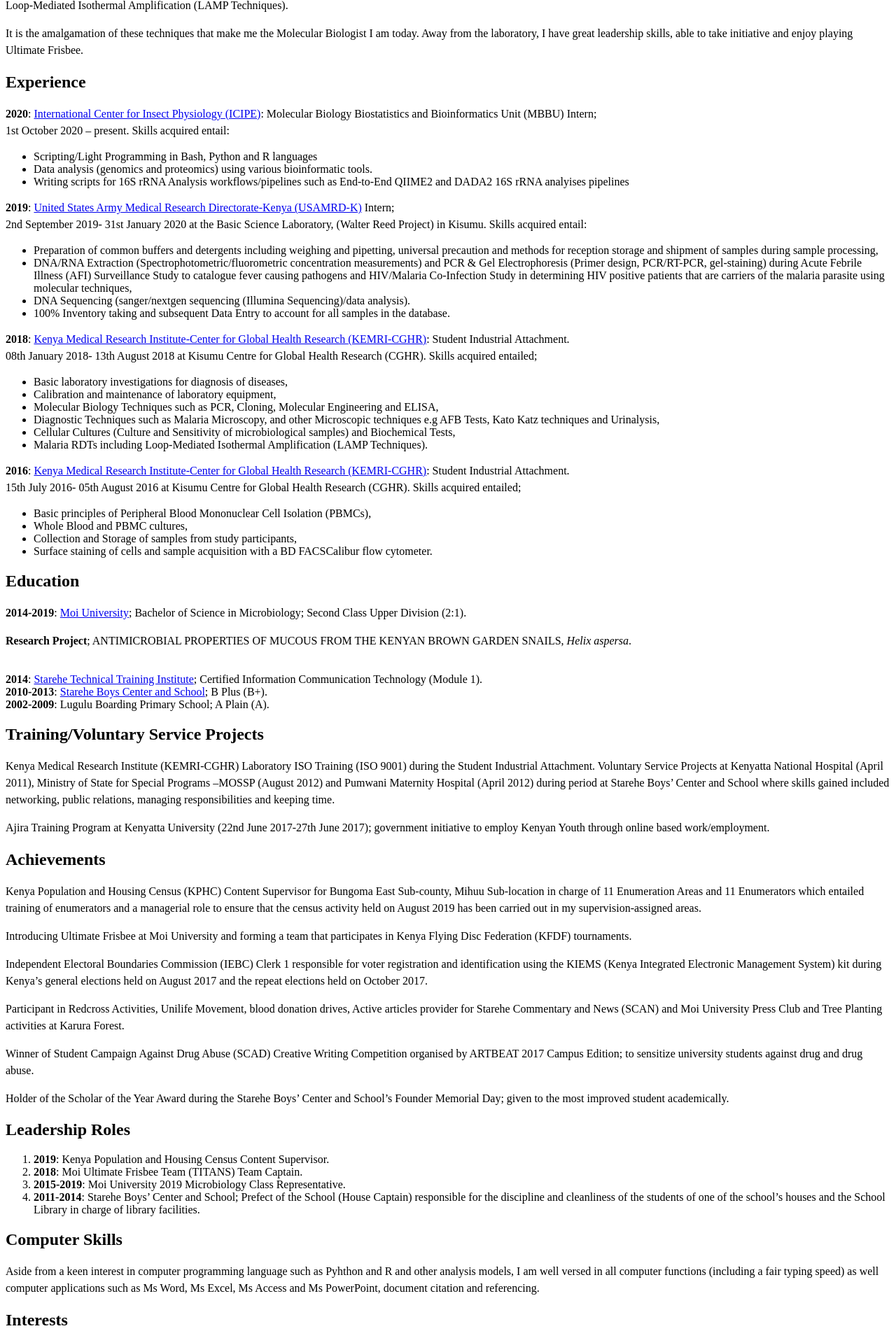
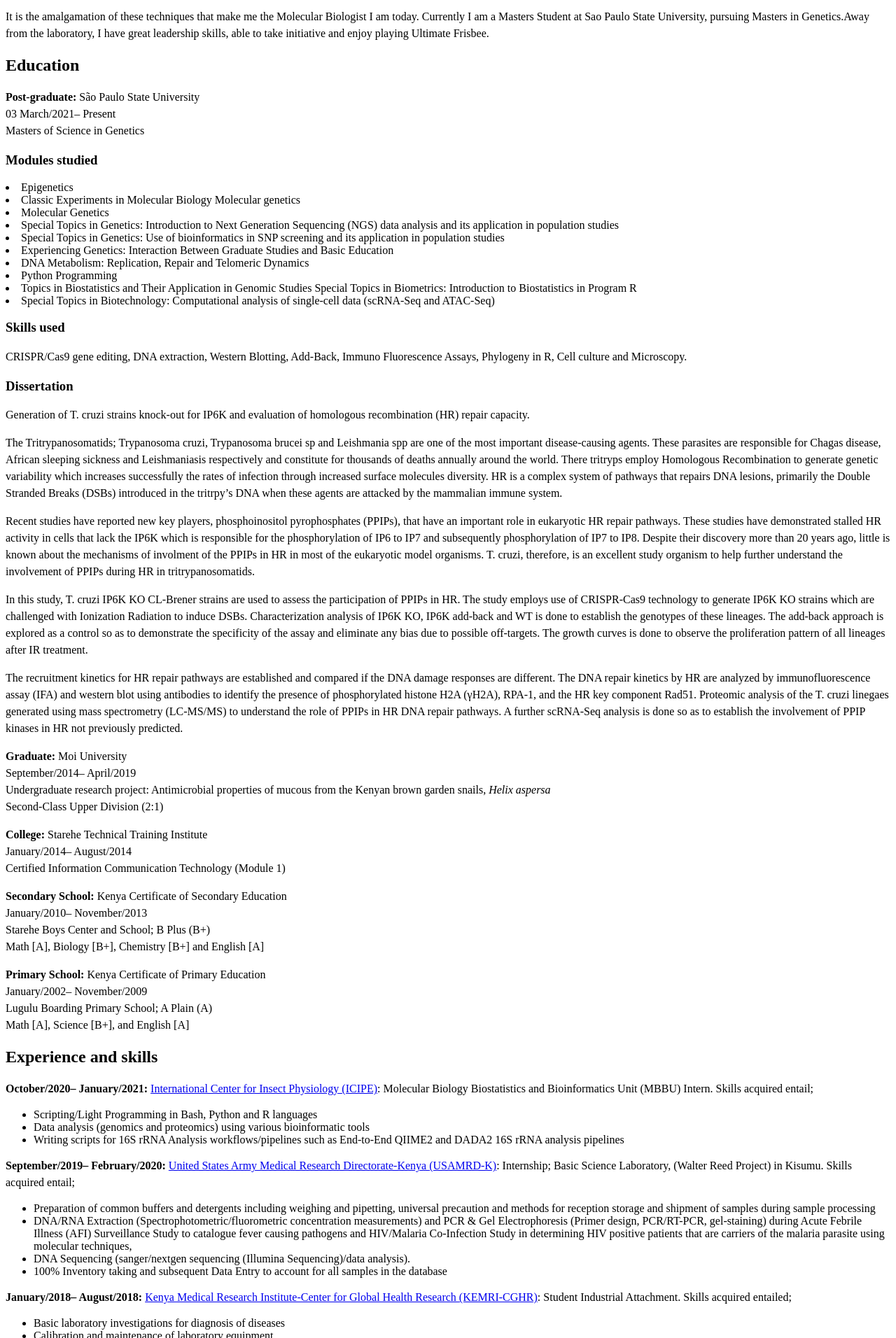
Before and after one commit to BryanAbuchery/BryanAbuchery.github.io, a plain HTML site: page index.html in a window 1280 px wide. Shown: the part 888-2800 px from the top of the page at 70% size. Drawn offline with Linux system fonts and the light colour scheme.

Commit message:
Adding modified html

```diff
--- a/index.html
+++ b/index.html
@@ -7,23 +7,22 @@
 
     <body>
         <h1>Bryan Etindi Abuchery</h1>
-        <p><b>Address</b>: P.O BOX 525-50205 Webuye-East, Bungoma County
-            <br><b>Telephone</b>: +254-710918364
-            <br><b>Mobile</b>: +254-710918364
-            <br><b>Email</b>: bryanabuchery5@gmail.com
-            <br><b>Nationality</b>: Kenyan
-            <br><b>Date of Birth</b>: 05th May 1995
+        <p>
+            <br>Rua Dr. Ranimiro Lotufo, 350,
+            <br>18607-050, Botucatu, SP
+            <br>+55 (14) 99105-4115
+            <br>bryan.abuchery@unesp.br
             <br><a href="https://www.linkedin.com/in/bryan-abuchery-999153a7/"><img src="icons8-linkedin-48.png"></a> <a href="https://github.com/BryanAbuchery"><img src="icons8-github-30.png"></a> <a href="https://twitter.com/AbucheryBryan"><img src="favicon.ico"></a>
         </p>
 
-        <h2>Profile</h2>
+        <h2>Personal Statement</h2>
 
-        <p>A molecular biologist and a Bioinformatics enthusiast. I am a well polished Microbiologist with a Bachelor’s Degree from Moi University.
+        <p>
+            A molecular biologist and a Bioinformatics enthusiast with Master's Degree in Genetics and a Bachelor’s Degree in Microbiology.
         </p>
 
         <p>
-            Shortly after my graduation, I was able to get admittance for an internship opportunity at the United States Army Medical Research Unit-Kenya (USAMRU-K) and another at International Center for Insect Physiology and Ecology (ICIPE). The six-month internship at USAMRU-K equipped me with Molecular Biology techniques which have continually helped me to obtain high quality results in different biological assays.
-
+            Shortly after my graduation, I was able to get admittance for an internship opportunity at the United States Army Medical Research Unit-Kenya. The six-month internship equipped me with Molecular Biology techniques which have continually helped me to obtain high quality results in different biological assays.
         </p>
 
         <p>
@@ -31,7 +30,7 @@
         </p>
 
         <p>
-            At ICIPE, I interned for five months whereby I boosted my professional experience through gaining skills important for data analysis. The Molecular Biology, Biostatistics and Bioinformatics Unit (MBBU) at ICIPE helped me gain insights on data analysis using various bioinformatics tools.
+            I have also been a bioinformatics intern at International Center for Insect Physiology (ICIPE) Research center. The Molecular Biology Biostatistics and Bioinformatics Unit (MBBU) hub housed within ICIPE was very instrumental in introducing me to new Molecular Biology research concepts such as Next Generation Sequencing and use of computational tools to analyze biological data. Among key techniques include application of programming languages such as Python and R, biostatistics and genomic data analysis.
         </p>
 
         <p>
@@ -47,65 +46,160 @@
         </p>
 
         <p>
-            It is the amalgamation of these techniques that make me the Molecular Biologist I am today. Away from the laboratory, I have great leadership skills, able to take initiative and enjoy playing Ultimate Frisbee.
+            It is the amalgamation of these techniques that make me the Molecular Biologist I am today. Currently I am a Masters Student at Sao Paulo State University, pursuing Masters in Genetics.Away from the laboratory, I have great leadership skills, able to take initiative and enjoy playing Ultimate Frisbee.
         </p>
 
 
-        <h2>Experience</h2>
+        <h2>Education</h2>
 
         <p>
-            <b>2020</b>: <a href="http://www.icipe.org/">International Center for Insect Physiology (ICIPE)</a>: Molecular Biology Biostatistics and Bioinformatics Unit (MBBU) Intern;
-            <br>1st October 2020 – present. Skills acquired entail:
-            <br><ul>
+            <b>Post-graduate:</b> São Paulo State University
+
+            <br>03 March/2021– Present
+            <br>Masters of Science in Genetics
+        </p>
+
+            <h3>Modules studied</h3>
+
+            <li>Epigenetics</li>
+
+            <li>Classic Experiments in Molecular Biology Molecular genetics</li>
+
+            <li>Molecular Genetics</li>
+
+            <li>Special Topics in Genetics: Introduction to Next Generation Sequencing (NGS) data analysis and its application in population studies </li>
+
+            <li>Special Topics in Genetics: Use of bioinformatics in SNP screening and its application in population studies</li>
+
+            <li>Experiencing Genetics: Interaction Between Graduate Studies and Basic Education</li>
+
+            <li>DNA Metabolism: Replication, Repair and Telomeric Dynamics</li>
+
+            <li>Python Programming</li>
+
+            <li>Topics in Biostatistics and Their Application in Genomic Studies Special Topics in Biometrics: Introduction to Biostatistics in Program R</li>
+
+            <li>Special Topics in Biotechnology: Computational analysis of single-cell data (scRNA-Seq and ATAC-Seq)</li>
+
+            <h3>Skills used</h3>
+
+            <p>
+                CRISPR/Cas9 gene editing, DNA extraction, Western Blotting, Add-Back, Immuno Fluorescence Assays, Phylogeny in R, Cell culture and Microscopy.
+            </p>
+
+            <h3>Dissertation</h3>
+
+            <p>
+                Generation of T. cruzi strains knock-out for IP6K and evaluation of homologous recombination (HR) repair capacity.
+            </p>
+
+            <p>
+                The Tritrypanosomatids; Trypanosoma cruzi, Trypanosoma brucei sp and Leishmania spp are one of the most important disease-causing agents. These parasites are responsible for Chagas disease, African sleeping sickness and Leishmaniasis respectively and constitute for thousands of deaths annually around the world. There tritryps employ Homologous Recombination to generate genetic variability which increases successfully the  rates of infection through increased surface molecules diversity. HR is a complex system of pathways that repairs DNA lesions, primarily the Double Stranded Breaks (DSBs) introduced in the tritrpy’s DNA when these agents are attacked by the mammalian immune system.
+            </p>
+
+            <p>
+                Recent studies have reported new key players, phosphoinositol pyrophosphates (PPIPs), that have an important role in eukaryotic HR repair pathways. These studies have demonstrated stalled HR activity in cells that lack the IP6K which is responsible for the phosphorylation of IP6 to IP7 and subsequently phosphorylation of IP7 to IP8. Despite their discovery more than 20 years ago, little is known about the mechanisms of involment of the PPIPs in HR in most of the eukaryotic model organisms. T. cruzi, therefore, is an excellent study organism to help further understand the involvement of PPIPs during HR in tritrypanosomatids.
+            </p>
+
+            <p>
+                In this study, T. cruzi IP6K KO CL-Brener strains are used to assess the participation of PPIPs in HR. The study employs use of CRISPR-Cas9 technology to generate IP6K KO strains which are challenged with Ionization Radiation to induce DSBs. Characterization analysis of IP6K KO, IP6K add-back and WT is done to establish the genotypes of these lineages. The add-back approach is explored as a control so as to demonstrate the specificity of the assay and eliminate any bias due to possible off-targets. The growth curves is done to observe the proliferation pattern of all lineages after IR treatment.
+            </p>
+
+            <p>
+                The recruitment kinetics for HR repair pathways are established and compared if the DNA damage responses are different. The DNA repair kinetics by HR are analyzed by immunofluorescence assay (IFA) and western blot using antibodies to identify the presence of phosphorylated histone H2A (γH2A), RPA-1, and the HR key component Rad51. Proteomic analysis of the T. cruzi linegaes generated using mass spectrometry (LC-MS/MS) to understand the role of PPIPs in HR DNA repair pathways. A further scRNA-Seq analysis is done so as to establish the involvement of PPIP kinases in HR not previously predicted.
+            </p>
+
+        <p>
+            <b>Graduate:</b> Moi University
+
+            <br>September/2014– April/2019
+            <br>Undergraduate research project: Antimicrobial properties of mucous from the Kenyan brown garden snails, <i>Helix aspersa</i>
+            <br>Second-Class Upper Division (2:1)
+        </p>
+
+        <p>
+            <b>College:</b> Starehe Technical Training Institute
+
+            <br>January/2014– August/2014
+            <br>Certified Information Communication Technology (Module 1)
+        </p>
+
+        <p>
+            <b>Secondary School:</b> Kenya Certificate of Secondary Education
+
+            <br>January/2010– November/2013
+            <br>Starehe Boys Center and School; B Plus (B+)
+            <br>Math [A], Biology [B+], Chemistry [B+] and English [A]
+        </p>
+
+        <p>
+            <b>Primary School:</b> Kenya Certificate of Primary Education
+
+            <br>January/2002– November/2009
+            <br>Lugulu Boarding Primary School; A Plain (A)
+            <br>Math [A], Science [B+], and English [A]
+        </p>
+
+        <h2>Experience and skills</h2>
+
+        <p>
+            <b>October/2020– January/2021:</b> <a href="http://www.icipe.org/">International Center for Insect Physiology (ICIPE)</a>: Molecular Biology Biostatistics and Bioinformatics Unit (MBBU) Intern. Skills acquired entail;
+
+            <ul>
                 <li>Scripting/Light Programming in Bash, Python and R languages</li>
-                <li>Data analysis (genomics and proteomics) using various bioinformatic tools.</li>
-                <li>Writing scripts for 16S rRNA Analysis workflows/pipelines such as End-to-End QIIME2 and DADA2 16S rRNA analyises pipelines</li>
+
+                <li>Data analysis (genomics and proteomics) using various bioinformatic tools</li>
+
+                <li> Writing scripts for 16S rRNA Analysis workflows/pipelines such as End-to-End QIIME2 and DADA2 16S rRNA analysis pipelines</li>
+            </ul>
+
+
+        </p>
+
+        <p>
+            <b>September/2019– February/2020:</b> <a href="https://www.usamrukenya.org/">United States Army Medical Research Directorate-Kenya (USAMRD-K)</a>: Internship; Basic Science Laboratory, (Walter Reed Project) in Kisumu. Skills acquired entail;
+
+            <ul>
+                <li>Preparation of common buffers and detergents including weighing and pipetting, universal precaution and methods for reception storage and shipment of samples during sample processing</li>
+
+                <li>DNA/RNA Extraction (Spectrophotometric/fluorometric concentration measurements) and PCR & Gel Electrophoresis (Primer design, PCR/RT-PCR, gel-staining) during Acute Febrile Illness (AFI) Surveillance Study to catalogue fever causing pathogens and HIV/Malaria Co-Infection Study in determining HIV positive patients that are carriers of the malaria parasite using molecular techniques,</li>
+
+                <li>DNA Sequencing (sanger/nextgen sequencing (Illumina Sequencing)/data analysis).</li>
+
+                <li>100% Inventory taking and subsequent Data Entry to account for all samples in the database</li>
             </ul>
         </p>
 
         <p>
-            <b>2019</b>: <a href="https://www.usamrukenya.org/">United States Army Medical Research Directorate-Kenya (USAMRD-K)</a> Intern;
-            <br>2nd September 2019- 31st January 2020 at the Basic Science Laboratory, (Walter Reed Project) in Kisumu. Skills acquired entail:
-            <br><ul>
-                <li>Preparation of common buffers and detergents including weighing and pipetting, universal precaution and methods for reception storage and shipment of samples during sample processing,</li>
-                <li>DNA/RNA Extraction (Spectrophotometric/fluorometric concentration measurements) and PCR & Gel Electrophoresis (Primer design, PCR/RT-PCR, gel-staining) during Acute Febrile Illness (AFI) Surveillance Study to catalogue fever causing pathogens and HIV/Malaria Co-Infection Study in determining HIV positive patients that are carriers of the malaria parasite using molecular techniques,</li>
-                <li>DNA Sequencing (sanger/nextgen sequencing (Illumina Sequencing)/data analysis).</li>
-                <li>100% Inventory taking and subsequent Data Entry to account for all samples in the database.</li>
+            <b>January/2018– August/2018:</b> <a href="https://www.kemri.org/centre-for-global-health-research-cghr-kisumu/">Kenya Medical Research Institute-Center for Global Health Research (KEMRI-CGHR)</a>: Student Industrial Attachment. Skills acquired entailed;
+
+            <ul>
+                <li>Basic laboratory investigations for diagnosis of diseases</li>
+
+                <li>Calibration and maintenance of laboratory equipment</li>
+
+                <li>Molecular Biology Techniques such as PCR, Cloning, Molecular Engineering and ELISA</li>
+
+                <li>Diagnostic Techniques such as Malaria Microscopy, and other microscopic techniquese.g., AFB Tests, Kato Katz techniques and Urinalysis,</li>
+
+                <li>Cellular Cultures (Culture and Sensitivity of microbiological samples) and Biochemical Tests</li>
+
+                <li> Malaria RDTs    including Loop-Mediated Isothermal Amplification (LAMP Techniques)</li>
             </ul>
         </p>
 
         <p>
-            <b>2018</b>: <a href="https://www.kemri.org/centre-for-global-health-research-cghr-kisumu/">Kenya Medical Research Institute-Center for Global Health Research (KEMRI-CGHR)</a>: Student Industrial Attachment.
-            <br>08th January 2018- 13th August 2018 at Kisumu Centre for Global Health Research (CGHR). Skills acquired entailed;
-            <br><ul>
-                <li>Basic laboratory investigations for diagnosis of diseases,</li>
-                <li>Calibration and maintenance of laboratory equipment,</li>
-                <li>Molecular Biology Techniques such as PCR, Cloning, Molecular Engineering and ELISA,</li>
-                <li>Diagnostic Techniques such as Malaria Microscopy, and other Microscopic techniques e.g AFB Tests, Kato Katz techniques and Urinalysis,</li>
-                <li>Cellular Cultures (Culture and Sensitivity of microbiological samples) and Biochemical Tests,</li>
-                <li>Malaria RDTs including Loop-Mediated Isothermal Amplification (LAMP Techniques).</li>
+            <b>July/2016– August/2016:</b> <a href="https://www.kemri.org/centre-for-global-health-research-cghr-kisumu/">Kenya Medical Research Institute-Center for Global Health Research (KEMRI-CGHR)</a>: Student Industrial Attachment. Skills acquired entailed;
+
+            <ul>
+                <li>Basic principles of Peripheral Blood Mononuclear Cell Isolation (PBMCs)</li>
+
+                <li>Whole Blood and PBMC cultures</li>
+
+                <li>Collection and Storage of samples from study participants</li>
+
+                <li>Surface staining of cells and sample acquisition with a BD FACSCalibur flow cytometer</li>
             </ul>
-        </p>
-
-        <p>
-            <b>2016</b>: <a href="https://www.kemri.org/centre-for-global-health-research-cghr-kisumu/">Kenya Medical Research Institute-Center for Global Health Research (KEMRI-CGHR)</a>: Student Industrial Attachment.
-            <br>15th July 2016- 05th August 2016 at Kisumu Centre for Global Health Research (CGHR). Skills acquired entailed;
-            <br><ul>
-                <li>Basic principles of Peripheral Blood Mononuclear Cell Isolation (PBMCs),</li>
-                <li>Whole Blood and PBMC cultures,</li>
-                <li>Collection and Storage of samples from study participants,</li>
-                <li>Surface staining of cells and sample acquisition with a BD FACSCalibur flow cytometer.</li>
-            </ul>
-        </p>
-
-        <h2>Education</h2>
-
-        <p>
-            <b>2014-2019</b>: <a href="https://www.mu.ac.ke/index.php/en/">Moi University</a>; Bachelor of Science in Microbiology; Second Class Upper Division (2:1).
-            <br><p><b>Research Project</b>; ANTIMICROBIAL PROPERTIES OF MUCOUS FROM THE KENYAN BROWN GARDEN SNAILS, <i>Helix aspersa</i>.</p>
-            <br><b>2014</b>: <a href="http://www.stareheboyscentre.ac.ke/sbc/school-info/admissions/admission-to-institute/">Starehe Technical Training Institute</a>; Certified Information Communication Technology (Module 1).
-            <br><b>2010-2013</b>: <a href="http://www.stareheboyscentre.ac.ke/sbc/">Starehe Boys Center and School</a>; B Plus (B+).
-            <br><b>2002-2009</b>: Lugulu Boarding Primary School; A Plain (A).
         </p>
 
         <h2>Training/Voluntary Service Projects</h2>
@@ -147,13 +241,13 @@
         <h2>Leadership Roles</h2>
 
         <ol>
-            <li><b>2019</b>: Kenya Population and Housing Census Content Supervisor.</li>
+            <li><b>2019</b>: Kenya Population and Housing Census Content Supervisor</li>
 
-            <li><b>2018</b>: Moi Ultimate Frisbee Team (TITANS) Team Captain.</li>
+            <li><b>2018</b>: Moi Ultimate Frisbee Team (TITANS) Team Captain</li>
 
-            <li><b>2015-2019</b>: Moi University 2019 Microbiology Class Representative.</li>
+            <li><b>2015-2019</b>: Moi University 2019 Microbiology Class Representative</li>
 
-            <li><b>2011-2014</b>: Starehe Boys’ Center and School; Prefect of the School (House Captain) responsible for the discipline and cleanliness of the students of one of the school’s houses and the School Library in charge of library facilities.</li>
+            <li><b>2011-2014</b>: Starehe Boys’ Center and School; Prefect of the School (House Captain) responsible for the discipline and cleanliness of the students of one of the school’s houses and the School Library in charge of library facilities</li>
         </ol>
 
         <h2>Computer Skills</h2>
@@ -172,19 +266,26 @@
 
         <ol>
             <li>
-                <b>Marcelo Santos da Silva</b>
+                <b>Dr. Marcelo Santos da Silva</b>
                 <br>PhD in Genetics and Molecular Biology, Young Researcher - FAPESP
                 <br>Department of Chemical and Biologial Sciences
                 <br>São Paulo State University (UNESP), Botucatu, Brazil
-                <br>ORCID: https://orcid.org/0000-0003-4203-9299
+                <br>ORCID: <a href="https://orcid.org/0000-0003-4203-9299"></a>
                 <br>marcelo.santos-silva@unesp.br
+            </li>
+
+            <li>
+                <b>Dr. Caleb Kibet</b>
+                <br>International Centre of Insect Physiology and Ecology (ICIPE)
+                <br>P.O. Box 30772-00100 Nairobi, Kenya
+                <br>ckibet@icipe.org
             </li>
 
             <li>
                 <b>Dr. John Waitumbi</b>;
                 <br>Principle Investigator: United States Army Medical Research Directorate-Kenya (USAMRD-K).
                 <br>P.O BOX 54-40100, Kisumu Kenya
-                <br>John.waitumbi@usamru-k.org
+                <br>john.waitumbi@usamru-k.org
             </li>
 
             <li>
```
